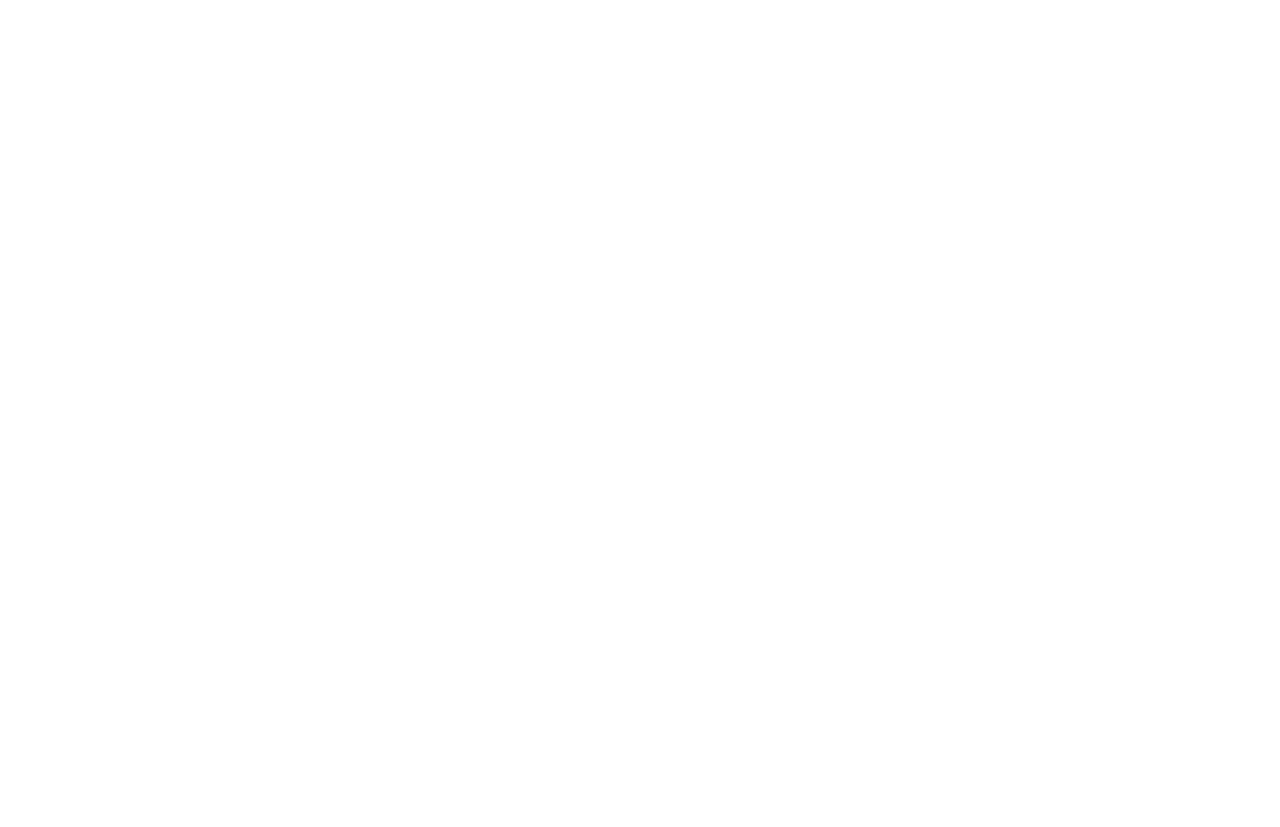
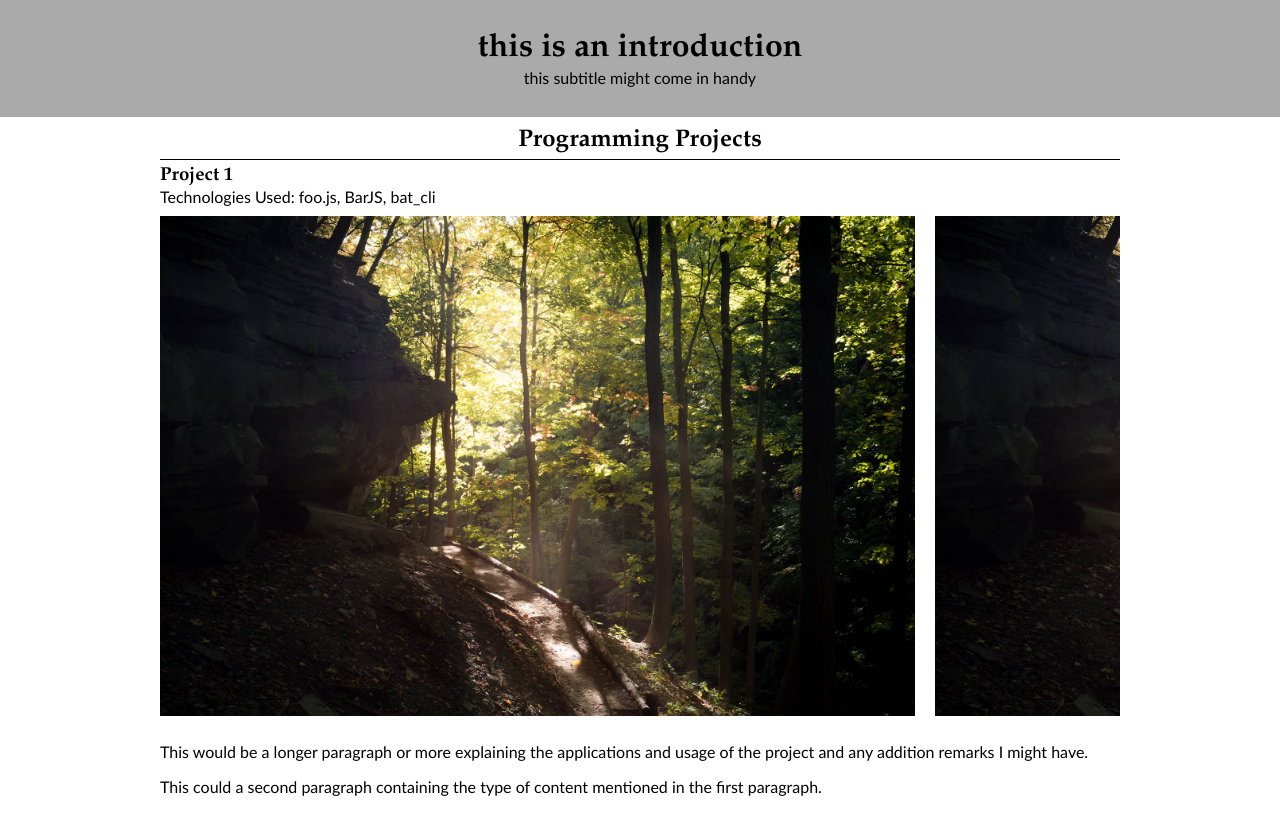
Before and after one commit to qwalley/qwalley.github.io, a website: page src/index.html in a window 1280 px wide. Before the commit the page ends 800 px from the top, so only its background shows below. Drawn offline with Linux system fonts and the light colour scheme.

Commit message:
created template for project entries

```diff
--- a/src/index.html
+++ b/src/index.html
@@ -2,11 +2,40 @@
 <html lang="en">
 
 <head>
+	<link rel="stylesheet" href="./main.css">
+
     <title>Will Alley</title>
 </head>
 
 <body>
-
+	<div style="text-align: center; background-color: #aaa; padding: 30px;">
+		<!-- title banner -->
+		<h1>this is an introduction</h1>
+		<span>this subtitle might come in handy</span>
+	</div>
+	<div class="projects_list">
+		<!-- container for project blocks -->
+		<h2 class="topic">Programming Projects</h2>
+		<div class="project_container">
+			<!-- sample project block -->
+			<h3>Project 1</h3>
+			<span>Technologies Used: foo.js, BarJS, bat_cli</span>
+			<div class="side_scroller">
+				<div class="side_scroller_content">
+					<!-- block to hold images -->
+						<img src="./images/DSC_3083_small.jpg" alt="forest trail">
+						<img src="./images/DSC_3083_small.jpg" alt="forest trail">
+						<img src="./images/DSC_3083_small.jpg" alt="forest trail">
+				</div>
+			</div>
+			<p>
+				This would be a longer paragraph or more explaining the applications and usage of the project and any addition remarks I might have.
+			</p>
+			<p>
+				This could a second paragraph containing the type of content mentioned in the first paragraph.
+			</p>
+		</div>
+	</div>
 </body>
 
 </html>
--- /dev/null
+++ b/src/main.css
@@ -0,0 +1,47 @@
+html *
+{
+	font-family: Calibri;
+}
+body
+{
+	margin: 0px;
+}
+h1, h2, h3, h4
+{
+	margin: 0px;
+	font-family: Garamond;
+}
+img
+{
+	height: 500px;
+	padding: 10px;
+}
+.projects_list
+{
+	padding: 10px;
+	text-align: center;
+	max-width: 960px;
+	margin-left: auto;
+	margin-right: auto;
+}
+.projects_list h2.topic
+{
+	border-bottom-style: solid;
+	border-bottom-color: black;
+	border-bottom-width: 1px;
+	padding-bottom: 3px;
+}
+.project_container
+{
+	text-align: left;
+	padding: 5px 0px;
+}
+.side_scroller
+{
+	overflow-x: scroll;
+}
+.side_scroller_content
+{
+	display: flex;
+	margin: 0px -10px;
+}
```
